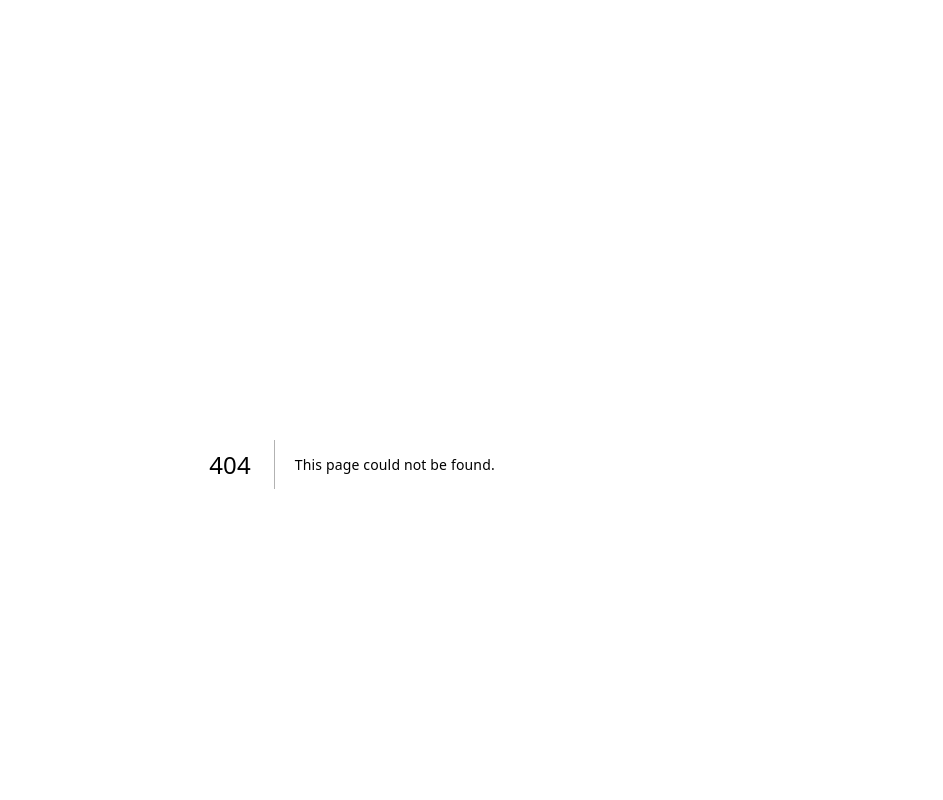
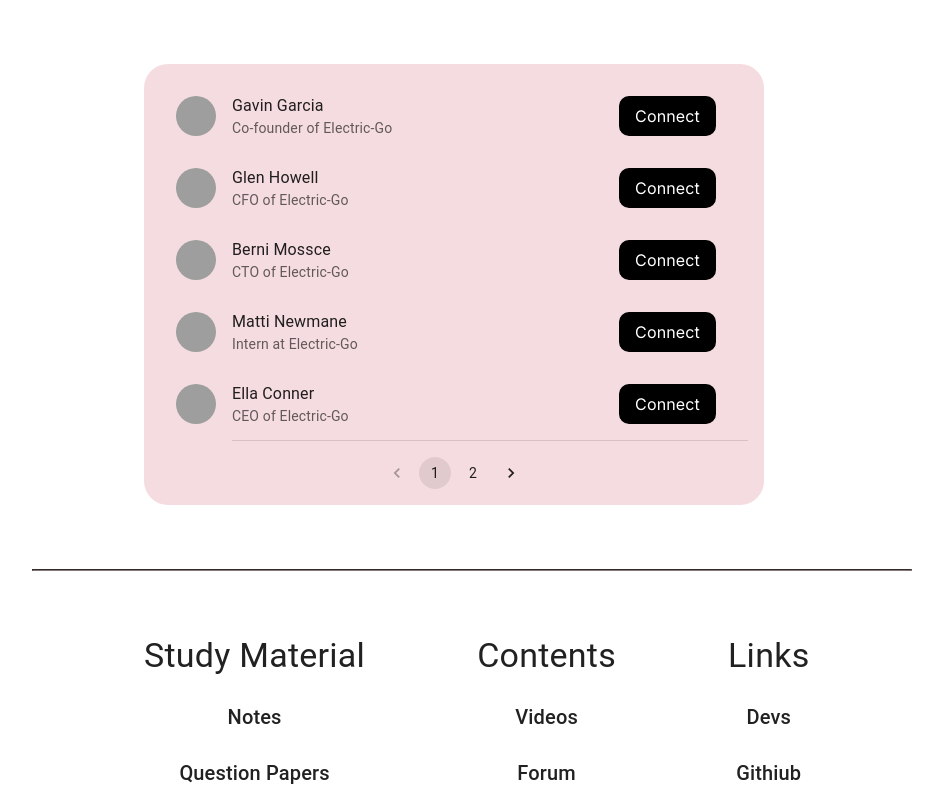
Before and after one commit to humma-irshad/community-server-frontend, a Next.js app: page /alumni in a window 1280 px wide. Before the commit this address had no page. Shown: the top 800 px of the page, without its empty margins (288-1231 px from the left). Built offline with nearby package versions, Linux system fonts and the light colour scheme; grey boxes are pictures that could not be loaded.

Commit message:
Create alumni route

```diff
--- /dev/null
+++ b/src/app/alumni/page.tsx
@@ -0,0 +1,9 @@
+import Alumni from "@/components/alumni/Alumni";
+
+export default function AlumniPage() {
+  return (
+    <>
+      <Alumni />
+    </>
+  );
+}
--- /dev/null
+++ b/src/components/alumni/Alumni.style.tsx
@@ -0,0 +1,29 @@
+import { List, ListItemButton, Pagination, styled } from "@mui/material";
+
+export const AlumniList = styled(List)(({ theme }) => ({
+  padding: "1rem",
+  margin: "auto",
+  backgroundColor: "#f5dce0",
+  borderRadius: "24px",
+  [theme.breakpoints.up("md")]: {
+    marginLeft: "27rem",
+    width: "100%",
+    maxWidth: 620,
+  },
+}));
+
+export const AlumniListItemButton = styled(ListItemButton)(() => ({
+  marginRight: "1rem",
+  maxWidth: "min-content",
+  borderRadius: "10px",
+  backgroundColor: "#000",
+  color: "#fff",
+  justifyContent: "center",
+  "&: hover": {
+    backgroundColor: "#383535",
+  },
+}));
+
+export const AlumniPagination = styled(Pagination)(() => ({
+  paddingTop: "1rem",
+}));
--- /dev/null
+++ b/src/components/alumni/Alumni.tsx
@@ -0,0 +1,76 @@
+"use client";
+
+import { useEffect, useState } from "react";
+import {
+  Avatar,
+  Box,
+  Divider,
+  ListItem,
+  ListItemAvatar,
+  ListItemText,
+} from "@mui/material";
+
+import {
+  AlumniPagination,
+  AlumniList,
+  AlumniListItemButton,
+} from "./Alumni.style";
+import alumniData from "@/components/alumni/alumni.json";
+
+const pageSize = 5;
+
+interface IAlumni {
+  id?: number;
+  name?: string;
+  title?: string;
+  graduationYear?: string;
+}
+
+export default function Alumni() {
+  const [alumni, setAlumni] = useState<IAlumni[]>([]);
+  const [pagination, setPagination] = useState({
+    count: 0,
+    from: 0,
+    to: pageSize,
+  });
+
+  useEffect(() => {
+    const data = alumniData.slice(pagination.from, pagination.to);
+
+    setPagination({ ...pagination, count: alumniData.length });
+    setAlumni(data);
+  }, [pagination.from, pagination.to]);
+
+  const handlePageChange = (
+    event: React.ChangeEvent<unknown>,
+    page: number
+  ) => {
+    const from = (page - 1) * pageSize;
+    const to = (page - 1) * pageSize + pageSize;
+
+    setPagination({ ...pagination, from, to });
+  };
+
+  return (
+    <>
+      <AlumniList>
+        {alumni.map((alumni) => (
+          <ListItem key={alumni?.id}>
+            <ListItemAvatar>
+              <Avatar alt={alumni?.name} src="/static/images/avatar/1.jpg" />
+            </ListItemAvatar>
+            <ListItemText primary={alumni?.name} secondary={alumni?.title} />
+            <AlumniListItemButton>Connect</AlumniListItemButton>
+          </ListItem>
+        ))}
+        <Divider variant="inset" />
+        <Box display="flex" justifyContent="center">
+          <AlumniPagination
+            count={Math.ceil(pagination.count / pageSize)}
+            onChange={handlePageChange}
+          />
+        </Box>
+      </AlumniList>
+    </>
+  );
+}
--- /dev/null
+++ b/src/components/alumni/alumni.json
@@ -0,0 +1,62 @@
+[
+  {
+    "id": 12,
+    "name": "Gavin Garcia",
+    "title": "Co-founder of Electric-Go",
+    "graduationYear": "10/1/2066"
+  },
+  {
+    "id": 47,
+    "name": "Glen Howell",
+    "title": "CFO of Electric-Go",
+    "graduationYear": "5/20/2085"
+  },
+  {
+    "id": 2,
+    "name": "Berni Mossce",
+    "title": "CTO of Electric-Go",
+    "graduationYear": "6/18/2087"
+  },
+  {
+    "id": 4,
+    "name": "Matti Newmane",
+    "title": "Intern at Electric-Go",
+    "graduationYear": "1/28/2075"
+  },
+  {
+    "id": 43,
+    "name": "Ella Conner",
+    "title": "CEO of Electric-Go",
+    "graduationYear": "12/13/2052"
+  },
+  {
+    "id": 23,
+    "name": "Edwin Nichols",
+    "title": "Director of Electric-Go",
+    "graduationYear": "6/13/2078"
+  },
+  {
+    "id": 46,
+    "name": "Mabel Fowlerle",
+    "title": "Chairman of Electric-Go",
+    "graduationYear": "5/12/2054"
+  },
+  {
+    "id": 88,
+    "name": "Lilli Holtan",
+    "title": "Manager at Electric-Go",
+    "graduationYear": "4/2/2046"
+  },
+  {
+    "id": 16,
+    "name": "Beula Turnerh",
+    "title": "Sr. Software Developer at Electric-Go",
+    "graduationYear": "6/26/2058"
+  },
+  {
+    "id": 84,
+    "name": "Andre Stone",
+    "title": "Dev-Ops Engineer at Electric-Go",
+    "graduationYear": "4/20/2097"
+  }
+]
--- a/src/components/home/index.tsx
+++ b/src/components/home/index.tsx
@@ -1,8 +1,8 @@
 "use client";
 
 import { StyledTitle } from "./index.style";
-import TopSection from "./topSection";
-import MiddleSection from "./middleSection";
+import TopSection from "@/components/home/TopSection"
+import MiddleSection from "@/components/home/MiddleSection";
 
 export default function Home() {
   return (
--- a/src/theme/theme.tsx
+++ b/src/theme/theme.tsx
@@ -1,8 +1,14 @@
 "use client";
+
 import { createTheme } from "@mui/material";
 
 // module augmentation - TS concept
 declare module "@mui/material/styles" {
+  interface Theme {
+    devs: {
+      main: string;
+    };
+  }
   interface ThemeOptions {
     devs: {
       main: React.CSSProperties["color"];
@@ -11,15 +17,15 @@ declare module "@mui/material/styles" {
 }
 
 export const theme = createTheme({
+  devs: {
+    main: "#f5dce0",
+  },
   palette: {
     primary: {
       main: "#000",
       light: "#474242",
       contrastText: "#fff",
     },
-  },
-  devs: {
-    main: "#f5dce0",
   },
   components: {
     MuiAppBar: {
```
Also changed, not shown: src/app/department/[id]/page.tsx (renamed from src/app/department/[id]/page.jsx, +8 -17 lines).
